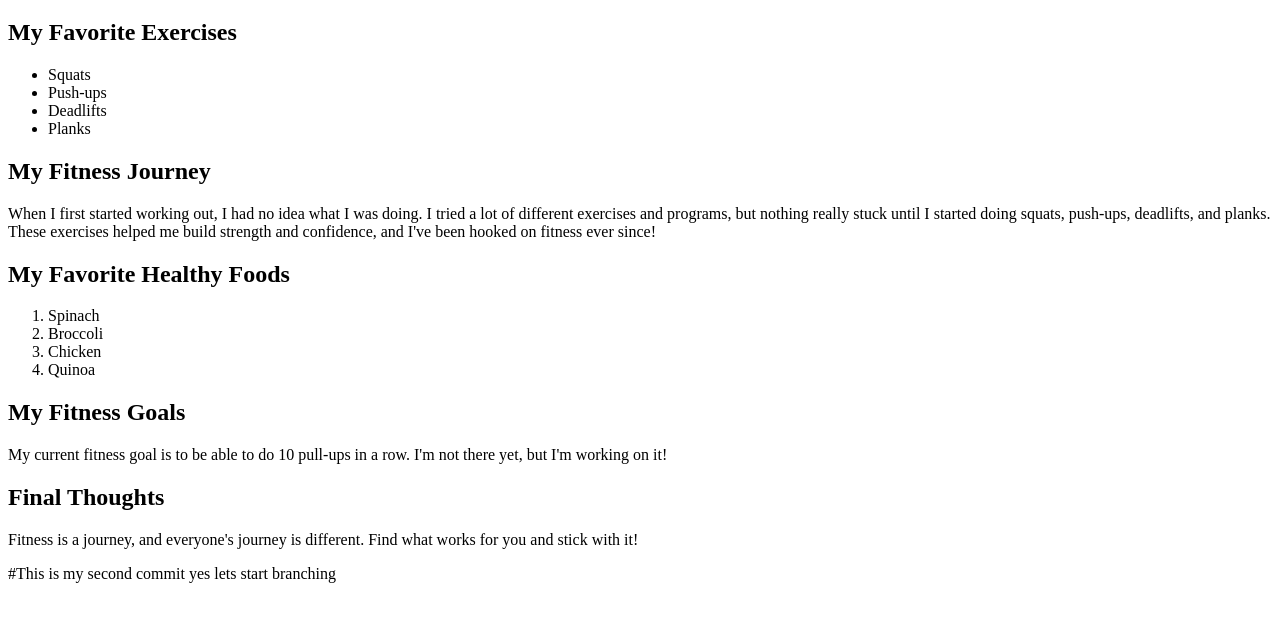
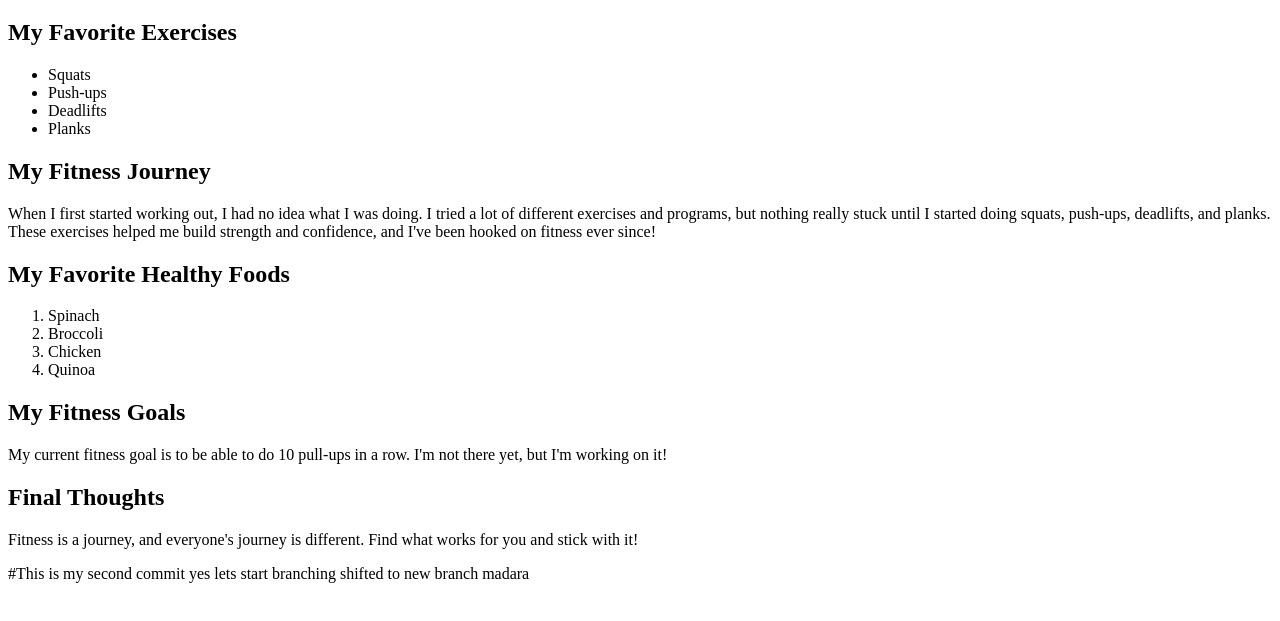
Before and after one commit to Yash-astic/int301, a plain HTML site: page int301git/index.html in a window 1280 px wide. Shown: the part 61-682 px from the top of the page. Drawn offline with Linux system fonts and the light colour scheme.

Commit message:
Branch Commit

```diff
--- a/int301git/index.html
+++ b/int301git/index.html
@@ -36,3 +36,4 @@
 
 #This is my second commit yes
 lets start branching
+shifted to new branch madara
```
